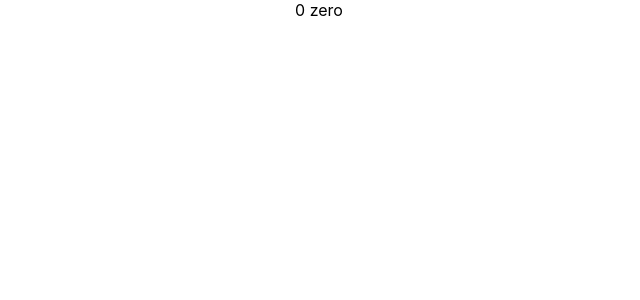
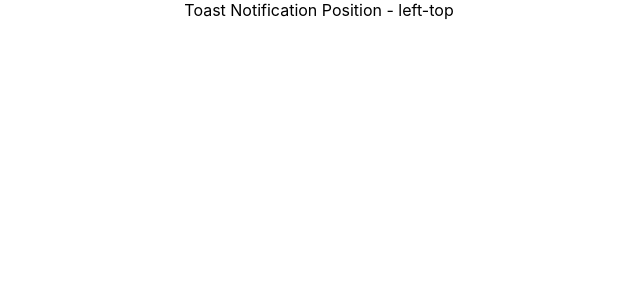
Before and after one commit to TRANMINHTUNG181101/Create-Template-React-TypeScript-App, a React (Create React App) app: page / in a window 1280 px wide. Shown: the top 300 px of the page, without its empty margins (321-961 px from the left). Built offline with nearby package versions, Linux system fonts and the light colour scheme.

Commit message:
Template Literals and Exclude

```diff
--- a/src/App.tsx
+++ b/src/App.tsx
@@ -1,10 +1,10 @@
 import './App.css';
-import { RandomNumber } from './components/restriction/RandomNumber';
+import { Toast } from './components/templateliterals/Toast';
 
 function App() {
   return (
     <div className='App'>
-      <RandomNumber value={0} isZero/>
+      <Toast position='left-top' />
     </div>
   )
 }
--- /dev/null
+++ b/src/components/templateliterals/Toast.tsx
@@ -0,0 +1,18 @@
+type HorizontalPosition = 'left' | 'center' | 'right'
+type VerticalPosition = 'top' | 'center' | 'bottom'
+
+type ToastProps = {
+  position:
+    | Exclude<`${HorizontalPosition}-${VerticalPosition}`, 'center-center'>
+    | 'center'
+}
+
+/**
+ * Position prop can be one of
+ * "left-center" | "left-top" | "left-bottom" | "center" | "center-top" |
+ * "center-bottom" | "right-center" | "right-top" | "right-bottom"
+ */
+
+export const Toast = ({ position }: ToastProps) => {
+  return <div>Toast Notification Position - {position}</div>
+}
```
